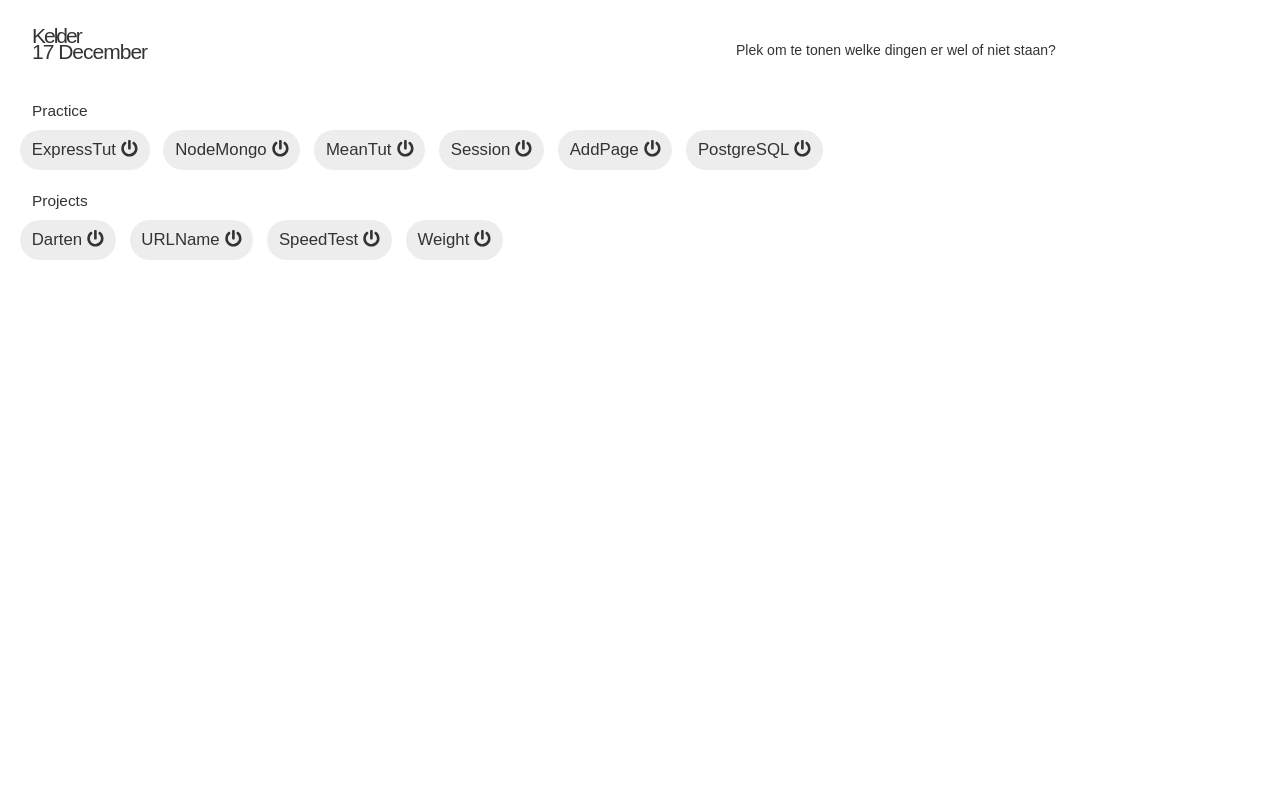
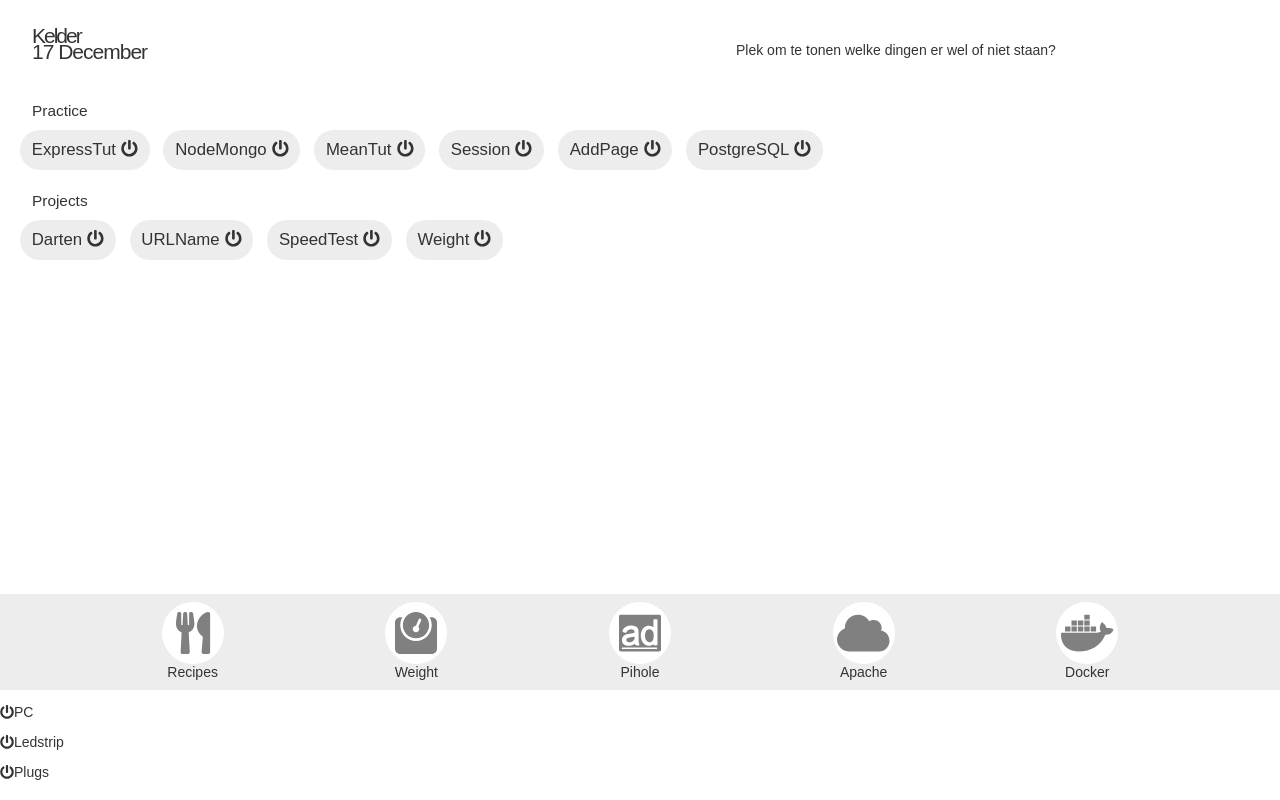
Before and after one commit to ASdeWekker/backup, a PHP site: page / in a window 1280 px wide. Run offline with PHP 8.4, Linux system fonts and the light colour scheme.

Commit message:
finished styling for the most-used-places

```diff
--- a/practice/projects/kelder-prototype/index.html
+++ b/practice/projects/kelder-prototype/index.html
@@ -7,7 +7,7 @@
   <link rel="stylesheet" href="styles.css" type="text/css">
 </head>
 <body>
-  <div class="container">
+  <div class="container-big">
     <header class="header">
       <div class="header--container">
         <div class="header--container--left">
@@ -43,6 +43,34 @@
         </div>
       </div>
     </section>
+    <section class="bottom">
+      <div class="most-used-places">
+        <div class="container"><a class="container--button recipes" href="javascript:void();">
+            <div class="container--button--circle"><i class="fas fa-utensils"></i></div>
+            <p class="container--button--text">Recipes</p></a><a class="container--button weight" href="javascript:void();">
+            <div class="container--button--circle"><i class="fas fa-weight"></i></div>
+            <p class="container--button--text">Weight</p></a><a class="container--button pihole" href="javascript:void();">
+            <div class="container--button--circle"><i class="fab fa-adversal"></i></div>
+            <p class="container--button--text">Pihole</p></a><a class="container--button apache" href="javascript:void();">
+            <div class="container--button--circle"><i class="fas fa-cloud"></i></div>
+            <p class="container--button--text">Apache</p></a><a class="container--button docker" href="javascript:void();">
+            <div class="container--button--circle"><i class="fab fa-docker"></i></div>
+            <p class="container--button--text">Docker</p></a></div>
+      </div>
+      <div class="home-control">
+        <div class="container">
+          <div class="container--button pc">
+            <p class="container--button--title"><span class="container--button--title--icon"><a class="container--button--text--icon--link" href="javascript:void();"><i class="fas fa-power-off"></i></a></span><span class="container--button--title--text"><a class="container--button--title--text--link" href="javascript:void();">PC</a></span></p>
+          </div>
+          <div class="container--button ledstrip">
+            <p class="container--button--title"><span class="container--button--title--icon"><a class="container--button--text--icon--link" href="javascript:void();"><i class="fas fa-power-off"></i></a></span><span class="container--button--title--text"><a class="container--button--title--text--link" href="javascript:void();">Ledstrip</a></span></p>
+          </div>
+          <div class="container--button plugs">
+            <p class="container--button--title"><span class="container--button--title--icon"><a class="container--button--text--icon--link" href="javascript:void();"><i class="fas fa-power-off"></i></a></span><span class="container--button--title--text"><a class="container--button--title--text--link" href="javascript:void();">Plugs</a></span></p>
+          </div>
+        </div>
+      </div>
+    </section>
   </div>
   <script src="fontawesome-all.min.js" type="text/javascript"></script>
 </body>
--- a/practice/projects/kelder-prototype/styles.css
+++ b/practice/projects/kelder-prototype/styles.css
@@ -2,7 +2,7 @@
   box-sizing: inherit;
 }
 
-html, body, .container {
+html, body, .container-big {
   background: #fff;
   height: 100%;
   margin: 0;
@@ -100,17 +100,65 @@
   margin-right: 10px;
   padding: 0.6em 0.7em;
 }
-html body .container .body .container--wrapper--button:first-child {
+html body .container-big .body .container--wrapper--button:first-child {
   margin-left: 20px;
 }
-html body .container .body .container--wrapper--button--link {
+html body .container-big .body .container--wrapper--button--link {
   margin: 0;
 }
-html body .container .body .container--wrapper--button--toggle {
+html body .container-big .body .container--wrapper--button--toggle {
   margin-left: 0.3em;
 }
-html body .container .body .container.projects {
+html body .container-big .body .container.projects {
   margin-top: 10px;
+}
+html body .container-big .bottom {
+  bottom: 0;
+  height: 206px;
+  left: 0;
+  position: fixed;
+  width: 100%;
+}
+html body .container-big .bottom .most-used-places {
+  background: #ededed;
+  height: 96px;
+  width: 100%;
+}
+html body .container-big .bottom .most-used-places .container {
+  display: flex;
+  flex-flow: row nowrap;
+  height: 96px;
+  justify-content: space-evenly;
+  width: 100%;
+}
+html body .container-big .bottom .most-used-places .container--button {
+  height: 80px;
+  margin-top: 8px;
+  width: 62px;
+}
+html body .container-big .bottom .most-used-places .container--button--circle {
+  align-items: center;
+  background: #fff;
+  border-radius: 50%;
+  color: #808080;
+  display: flex;
+  font-size: 3em;
+  height: 62px;
+  justify-content: center;
+  width: 62px;
+}
+html body .container-big .bottom .most-used-places .container--button--text {
+  margin: 0;
+  text-align: center;
+  width: 62px;
+}
+html body .container-big .bottom .home-control {
+  height: 110px;
+  width: 100%;
+}
+html body .container-big .bottom .home-control .container {
+  height: 110px;
+  width: 100%;
 }
 
 /*# sourceMappingURL=styles.css.map */
```
Also changed, not shown: other parts of practice/projects/kelder-prototype/styles.css (+15 -15 lines), practice/projects/kelder-prototype/index.pug (+47 -47 lines), practice/projects/kelder-prototype/styles.sass (+57 -2 lines).
